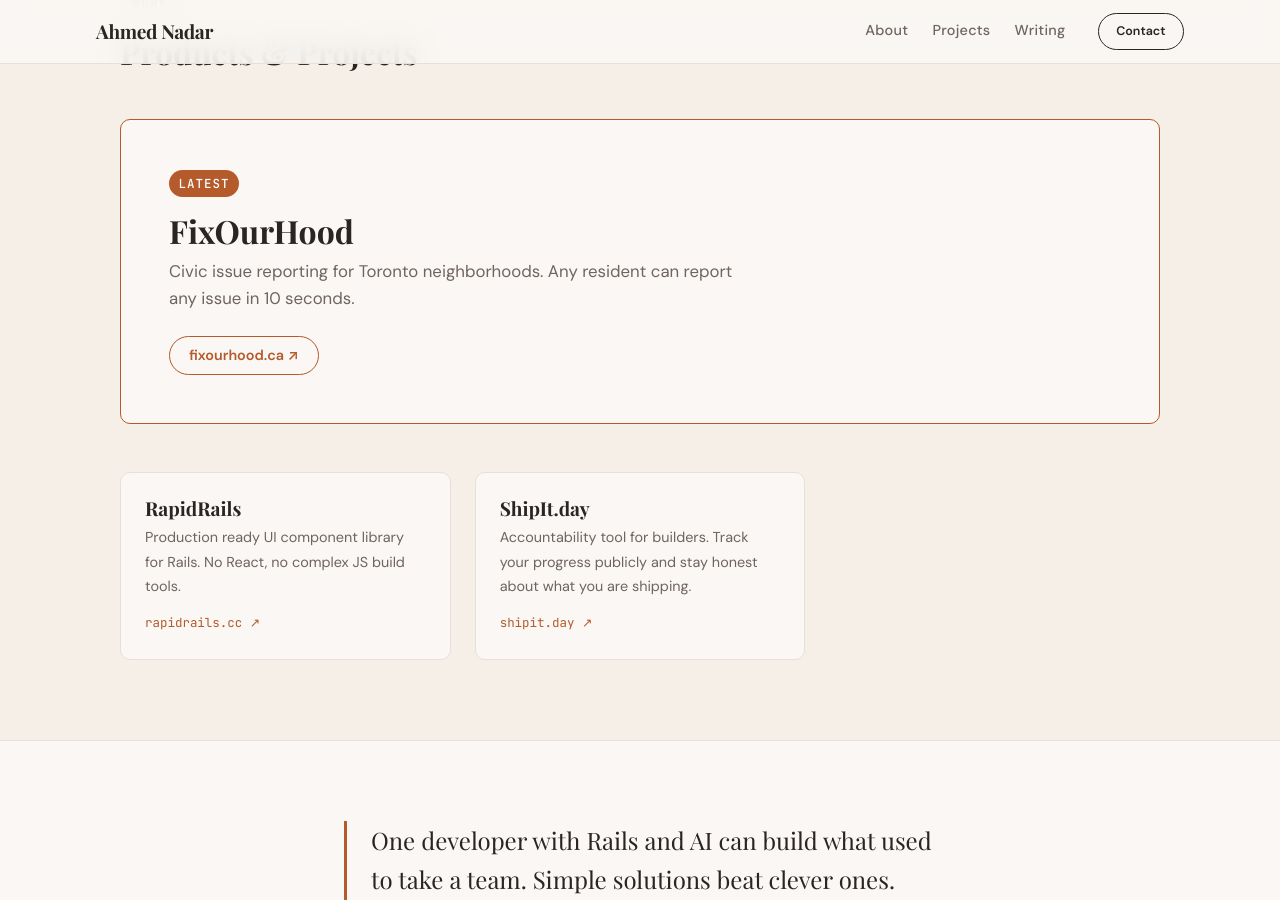
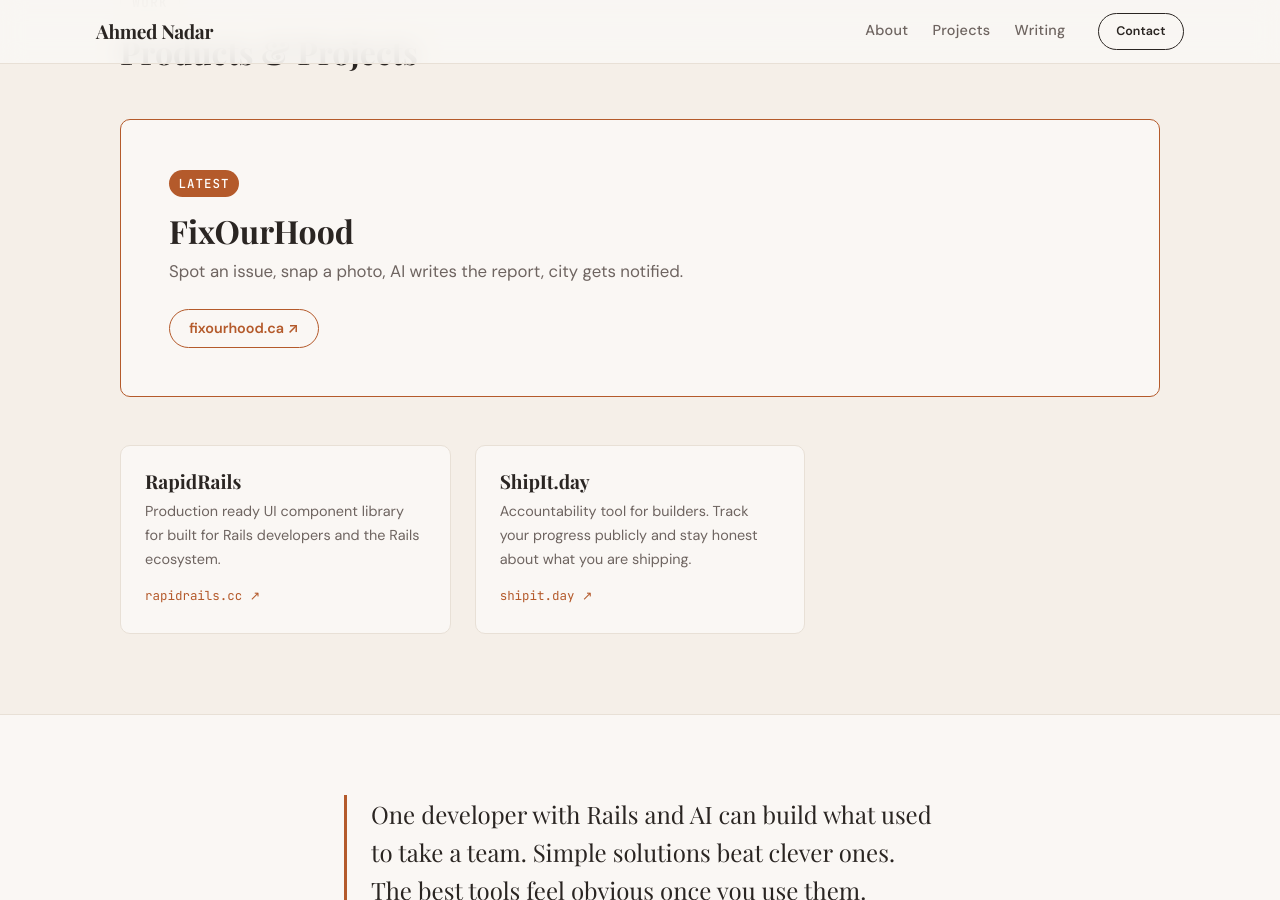
Before and after one commit to AhmedNadar/AhmedNadar.github.io, a Jekyll site: the page built from index.md, in a window 1280 px wide and 900 px high, scrolled down 2273 px. Built offline with Jekyll 4.4.1, drawn with Linux system fonts in a browser that asks for light colours; some web fonts are replaced.

Commit message:
Update project descriptions and footer

```diff
--- a/_projects/fixourhood.md
+++ b/_projects/fixourhood.md
@@ -1,7 +1,7 @@
 ---
 layout: project
 title: FixOurHood
-description: "Civic issue reporting for Toronto neighborhoods. Any resident can report any issue in 10 seconds."
+description: "Spot an issue, snap a photo, AI writes the report, city gets notified."
 link: https://fixourhood.ca
 featured: true
 ---
@@ -10,7 +10,7 @@ FixOurHood is a civic issue reporting tool for Toronto neighborhoods. Any reside
 
 ## The Problem
 
-Toronto's 311 system handles 600+ service types but costs the city $11 to $16 per phone call, and fewer than 20% of residents use the app. The existing app assumes you already know how city departments work, which category your issue falls under, and how to write a formal complaint. Most people notice problems every day and never report them because it is too annoying.
+Toronto's 311 system handles 600+ service types but costs the city **$11 to $16 per phone call**, and fewer than 20% of residents use the app. The existing app assumes you already know how city departments work, which category your issue falls under, and how to write a formal complaint. Most people notice problems every day and never report them because it is too annoying.
 
 ## How It Works
 
--- a/_projects/rapidrails.md
+++ b/_projects/rapidrails.md
@@ -1,11 +1,11 @@
 ---
 layout: project
 title: RapidRails
-description: "Production ready UI component library for Rails. No React, no complex JS build tools."
+description: "Production ready UI component library for built for Rails developers and the Rails ecosystem."
 link: https://rapidrails.cc
 ---
 
-RapidRails is a production ready UI component library for Rails. Every component I kept rebuilding across client projects, packaged into one library. No React, no complex JS build tools. Components that work inside Rails natively and easily with AI agents as they understand the components structure and how they work better than plain HTML and CSS.
+RapidRails is a production ready UI component library for Rails. Every component I kept rebuilding across client projects, packaged into one library. **No React, no complex JS build tools**. Components that work inside Rails natively and easily with AI agents as they understand the components structure and how they work better than plain HTML and CSS.
 
 ## The Problem
 
```
